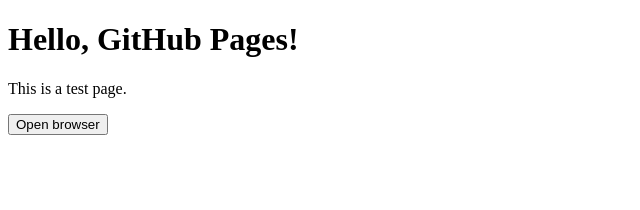
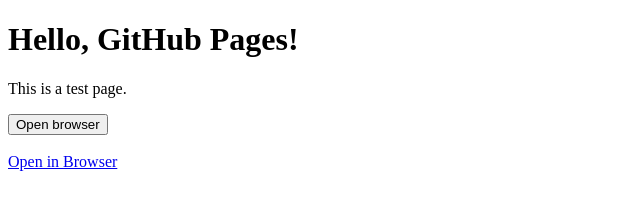
Before and after one commit to prkalvajr/mobile-test, a plain HTML site: page index.html in a window 1280 px wide. Shown: the whole page, without its empty margins (0-640 px from the left). Drawn offline with Linux system fonts and the light colour scheme.

Commit message:
add link a

```diff
--- a/index.html
+++ b/index.html
@@ -10,6 +10,8 @@
     <p>This is a test page.</p>
 
 	<button onclick="openBrowser()"> Open browser </button>
+	</br></br>
+	<a href="https://www.google.com/" target="_blank" rel="noopener noreferrer">Open in Browser</a>
 
 	<script>
         function openBrowser() {
```
